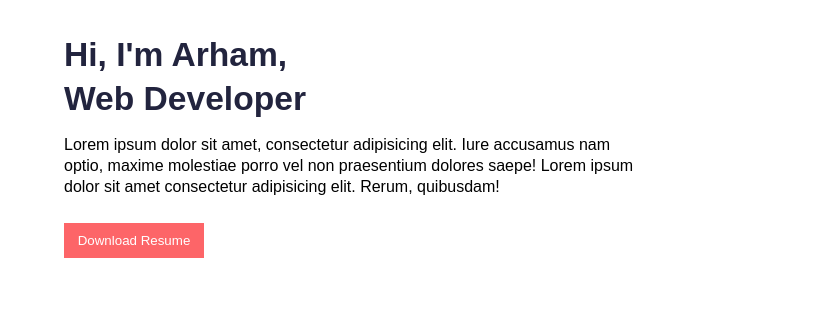
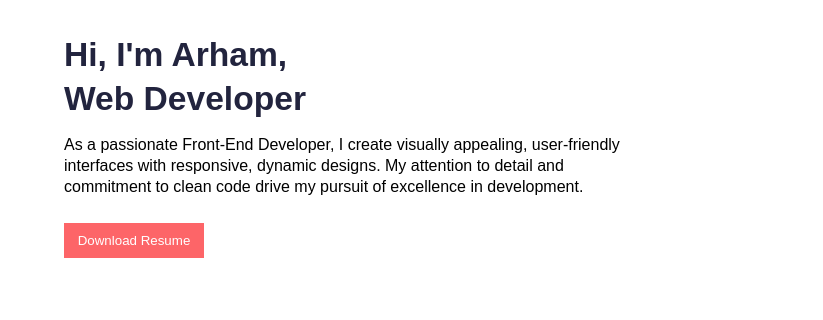
Before and after one commit to Arham5503/Project, a plain HTML site: page index.html in a window 1280 px wide. Shown: the part 147-467 px from the top of the page, 0-823 px from the left. Drawn offline with Linux system fonts and the light colour scheme.

Commit message:
index.html

```diff
--- a/index.html
+++ b/index.html
@@ -48,9 +48,14 @@
             <div class="flex hero-text">
                 <h1>Hi, I'm Arham, </h1>
                 <h1>Web Developer</h1>
-                <p>Lorem ipsum dolor sit amet, consectetur adipisicing elit. Iure accusamus nam optio, maxime molestiae
-                    porro vel non praesentium dolores saepe! Lorem ipsum dolor sit amet consectetur adipisicing elit.
-                    Rerum, quibusdam!</p>
+                <p>As a passionate Front-End
+Developer, I create visually
+appealing, user-friendly
+interfaces with responsive,
+dynamic designs. My attention to
+detail and commitment to clean
+code drive my pursuit of
+excellence in development.</p>
                 <button>Download Resume</button>
             </div>
             <div class="flex hero-img">
```
